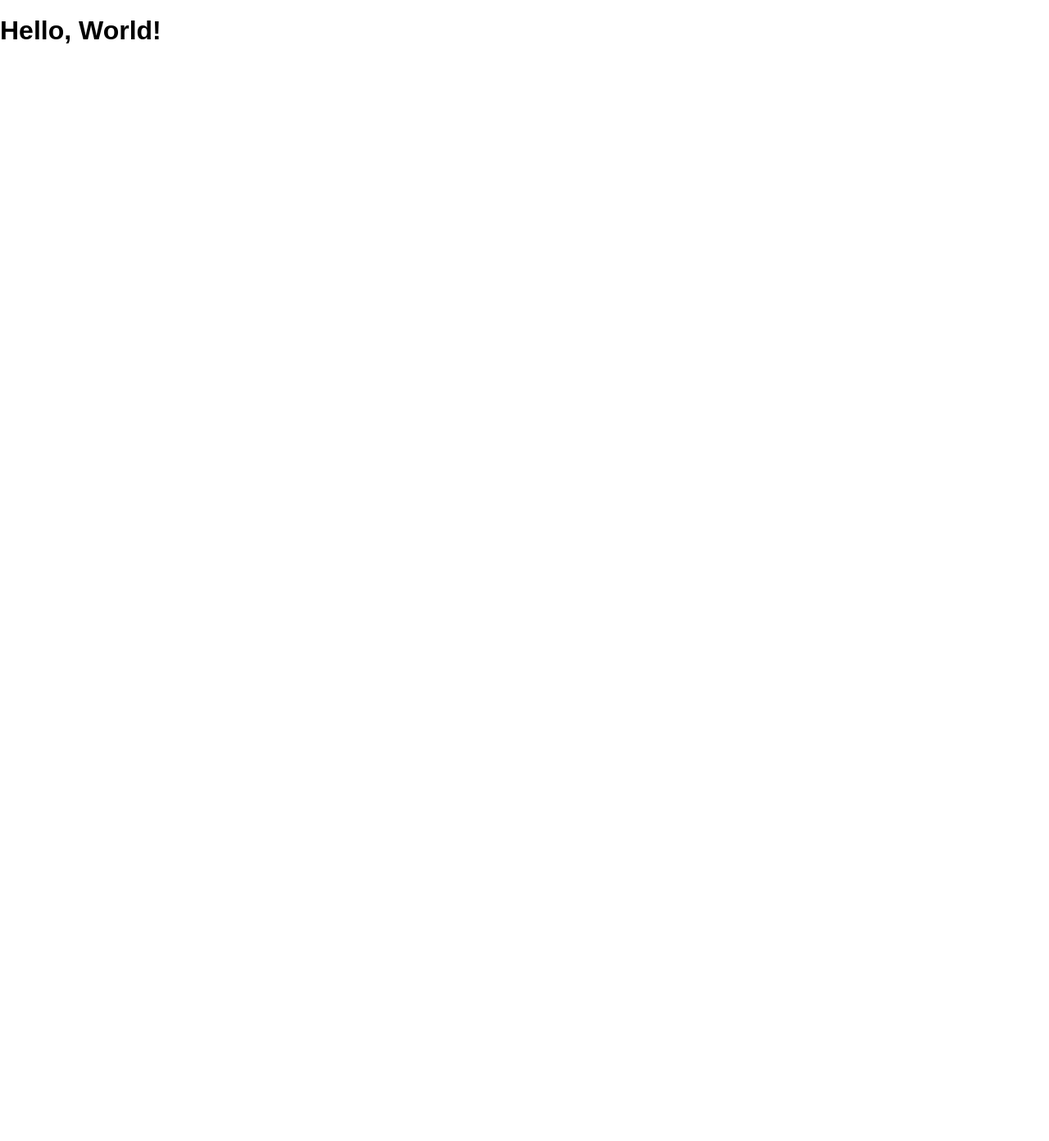
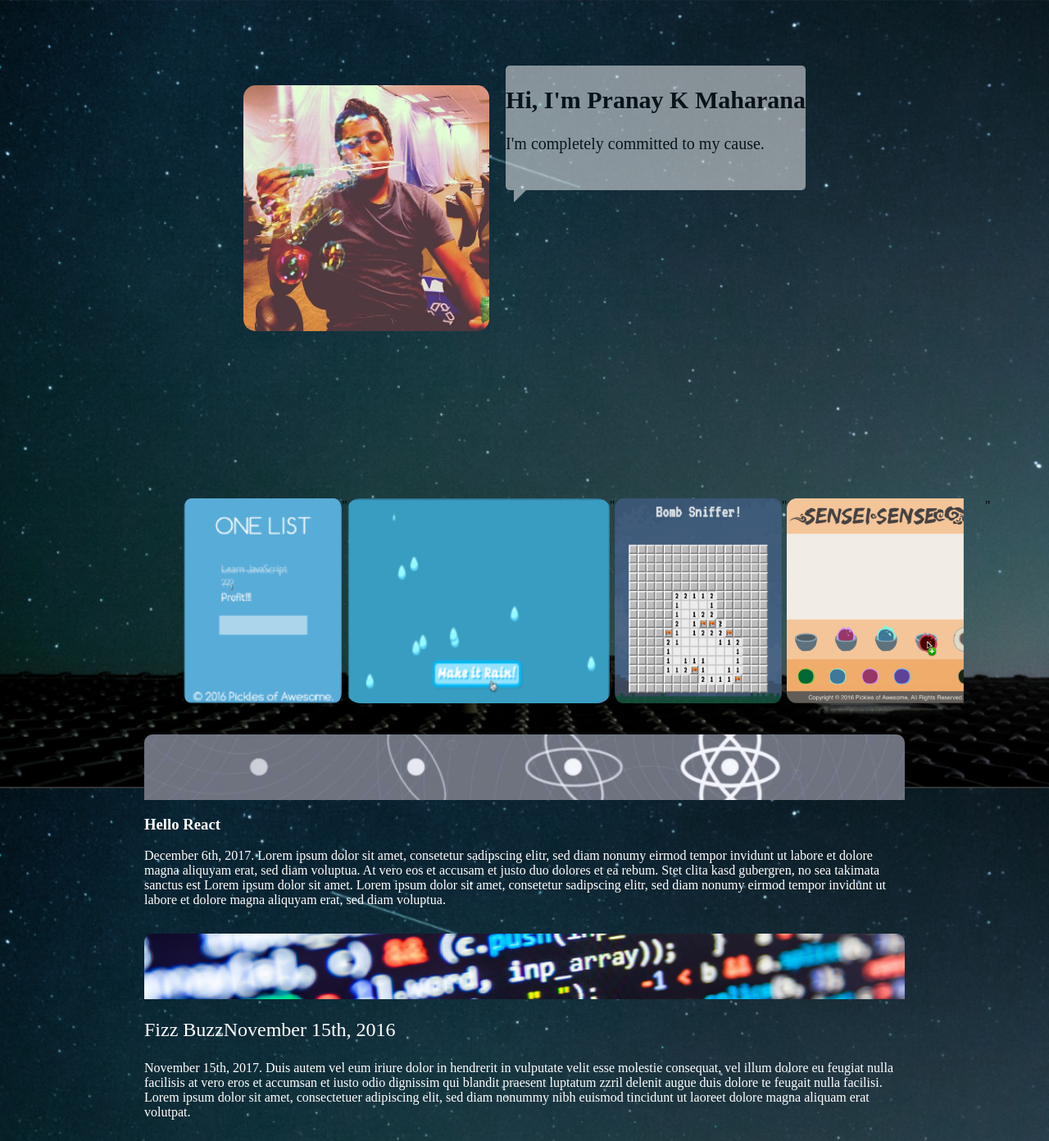
Before and after one commit to pmaharana/portfolio, a website: page public/index.html in a window 1280 px wide. Shown: the top 1392 px of the page at 82% size. Before the commit the page ends 800 px from the top, so only its background shows below. Drawn offline with Linux system fonts and the light colour scheme.

Commit message:
--assignment

```diff
--- a/public/index.html
+++ b/public/index.html
@@ -1,12 +1,87 @@
 <!DOCTYPE html>
 <html>
+
 <head lang="en">
   <meta charset="UTF-8">
   <meta name="viewport" content="width=device-width, user-scalable=no, minimum-scale=1.0, maximum-scale=1.0">
   <title>Portfolio</title>
-    <link rel="stylesheet" href="/screen.css">
+  <link href="https://fonts.googleapis.com/css?family=Gloria+Hallelujah|Roboto" rel="stylesheet">
+  <link rel="stylesheet" href="screen.css">
 </head>
+
 <body>
-    <h1>Hello, World!</h1>
+
+  <header>
+
+    <div class="profile">
+      <div class="profile-image">
+        <img id="me" src="images/profile.jpg" height="300px" width="300px">
+      </div>
+      <div class="profile-text">
+        <div class="introduction">
+          <h2>Hi, I'm Pranay K Maharana</h2>
+          <p>I'm completely committed to my cause.</p>
+        </div>
+        <div class="triangle">
+          <img src="images/tri.png">
+        </div>
+      </div>
+    </div>
+  </header>
+
+  <main>
+    <article>
+    <div class="projects">
+      <img src="images/one-list.png" height="250em" width="320em">"
+      <img src="images/make-it-rain.png" height="250em" width="320em">"
+      <img src="images/bomb-sniffer.png" height="250em" width="320em">"
+      <img src="images/sensei-sense.png" height="250em" width="320em">"
+    </div>
+
+
+    <div class="hello-react">
+      <div class="reactheader">
+      </div>
+      <div class="react-text">
+      <h3>Hello React</h3>
+      <span>December 6th, 2017.</span>
+      <span>
+  Lorem ipsum dolor sit amet, consetetur sadipscing elitr, sed diam nonumy eirmod tempor invidunt ut labore et dolore magna aliquyam erat, sed diam voluptua. At vero eos et accusam et justo duo dolores et ea rebum. Stet clita kasd gubergren, no sea takimata sanctus est Lorem ipsum dolor sit amet. Lorem ipsum dolor sit amet, consetetur sadipscing elitr, sed diam nonumy eirmod tempor invidunt ut labore et dolore magna aliquyam erat, sed diam voluptua.
+        </span>
+        </div>
+    </div>
+
+
+    <div class="fizzbuzz">
+      <div class="fizz-head">
+
+      </div>
+      <div class="fizz-text">
+      <p>Fizz Buzz<span>November 15th, 2016</span></p>
+      <span>November 15th, 2017.</span>
+      <span>
+            Duis autem vel eum iriure dolor in hendrerit in vulputate velit esse molestie consequat, vel illum dolore eu feugiat nulla facilisis at vero eros et accumsan et iusto odio dignissim qui blandit praesent luptatum zzril delenit augue duis dolore te feugait nulla facilisi. Lorem ipsum dolor sit amet, consectetuer adipiscing elit, sed diam nonummy nibh euismod tincidunt ut laoreet dolore magna aliquam erat volutpat.
+          </span>
+          </div>
+    </div>
+    </article>
+  </main>
+
+
+  <footer>
+    <h2>Stay connected with me</h2>
+      <div class="socialmedia">
+        <img src="images/facebook.png" height="65px">
+        <img src="images/snapchat.png" height="65px">
+        <img src="images/instagram.png" height="65px">
+        <img src="images/twitter.png" height="65px">
+        <img src="images/myspace.png" height="65px">
+      </div>
+    <span>Copyright &copy; Pranay K Maharana. Built with love at the Iron Yard.</span>
+  </footer>
+
+
+
 </body>
+
 </html>
--- a/public/screen.css
+++ b/public/screen.css
@@ -1,8 +1,116 @@
-html {
-  text-size-adjust: 100%;
-}
+body {
 
-body {
-  margin: 0;
-  font: 16px / 1 sans-serif;
-}
+   background-image: url("images/space.png");
+    background-position: center;
+    background-repeat: no-repeat;
+    background-attachment: fixed;
+    background-size: cover;
+    background-color: #4b4a4a;
+    margin: 0;
+    padding: 0;
+  }
+
+img {
+      border-radius: 5%;
+      }
+
+header {
+    display: flex;
+    justify-content: space-between;
+    width:100%;
+    height:400px;
+    flex-flow: column;
+
+    }
+
+
+  .profile {
+        display:flex;
+        justify-content: center;
+        align-items: center;
+        padding-top:5em;
+  }
+
+    .profile-image {
+        display: block;
+
+    }
+
+  .profile-text {
+      background-color: white;
+      border-radius: 5px;
+      margin-left:20px;
+      margin-bottom: 200px;
+      opacity: 0.5;
+      font-size:20px;
+
+  }
+
+  .triangle {
+      position: relative;
+      top:20px;
+      left: 10px;
+  }
+main {
+      margin:10em;
+      }
+article {
+      display:flex;
+      flex-direction: column;
+    }
+.projects {
+        display:flex;
+        justify-content: space-between;
+        height:20vh;
+        padding-left: 4em;
+        padding-top: 3em;
+        padding-bottom:7em;
+      }
+.hello-react {
+      color: white;
+      margin: 1em;
+    }
+.reactheader {
+      height:10vh;
+      background-image: url("images/react.png");
+      background-position: center;
+      background-size:cover;
+      border-top-left-radius: 10px;
+      border-top-right-radius: 10px;
+    }
+
+.fizzbuzz {
+        color: white;
+        margin: 1em;
+      }
+.fizz-text p {
+        font-size:1.5em;
+
+      }
+.fizz-text span {
+      font-size: 1em;
+      }
+.fizz-head {
+      height:10vh;
+      background-image: url("images/code.png");
+      background-position: center;
+      background-size: cover;
+      border-top-left-radius: 10px;
+      border-top-right-radius: 10px;
+            }
+
+footer {
+    /*border:3px solid red;*/
+    color: white;
+    display: flex;
+    align-items:center;
+    flex-direction: column;
+    }
+
+.socialmedia {
+
+    width:50%;
+    display:flex;
+    justify-content: space-around;
+    padding-bottom:2em;
+      }
```
Also changed, not shown: public/images/bomb-sniffer.png (added), public/images/code.png (added), public/images/facebook.png (added), public/images/headerbg.jpg (added), public/images/instagram.png (added), public/images/make-it-rain.png (added), public/images/myspace.png (added), public/images/one-list.png (added), public/images/profile.jpg (added), public/images/profile2.jpg (added), public/images/react.png (added), public/images/sensei-sense.png (added), public/images/snapchat.png (added), public/images/space.png (added), 2 more files, 1 other file. Lines whose indentation alone changed are shown as unchanged.
